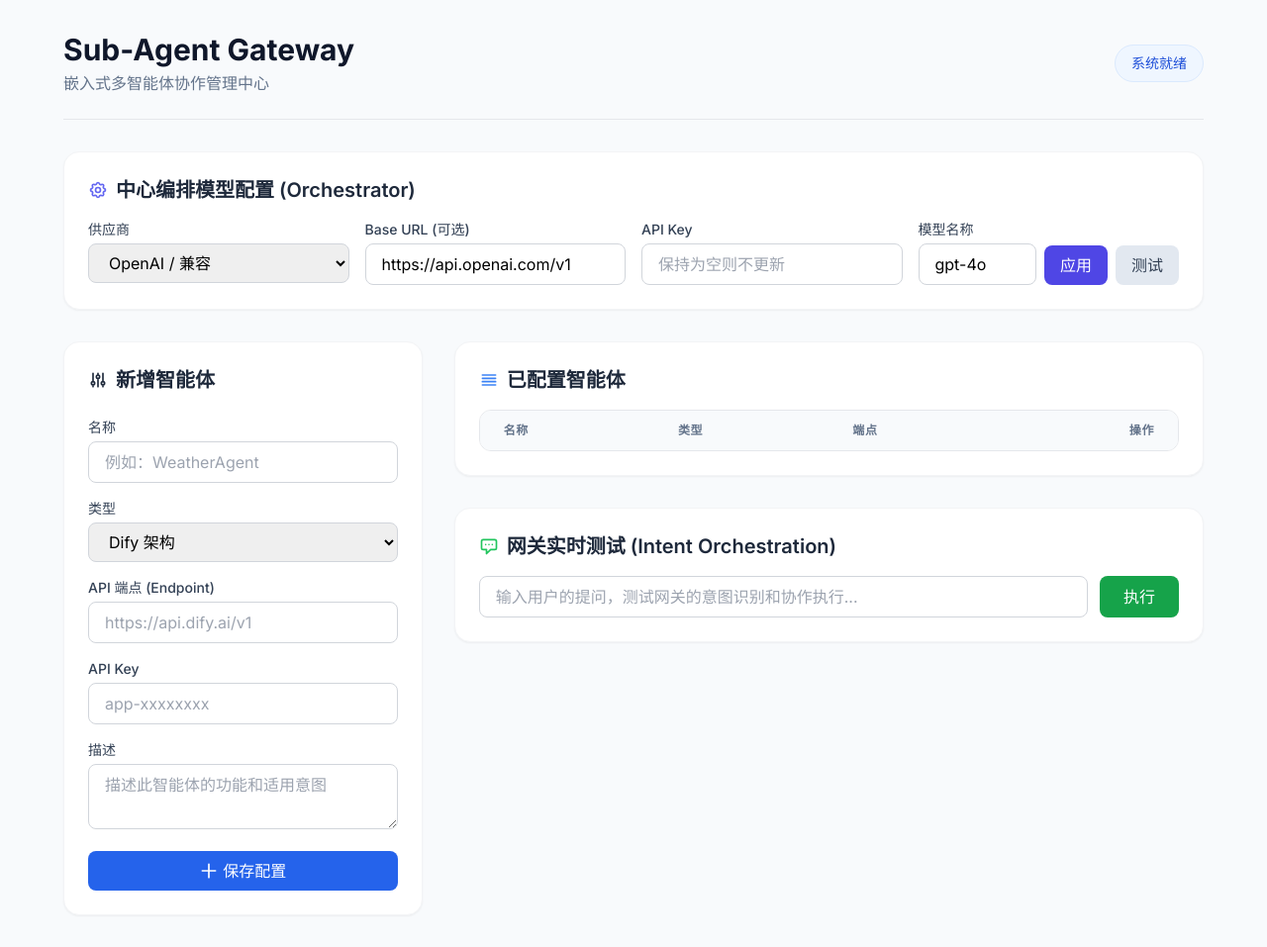
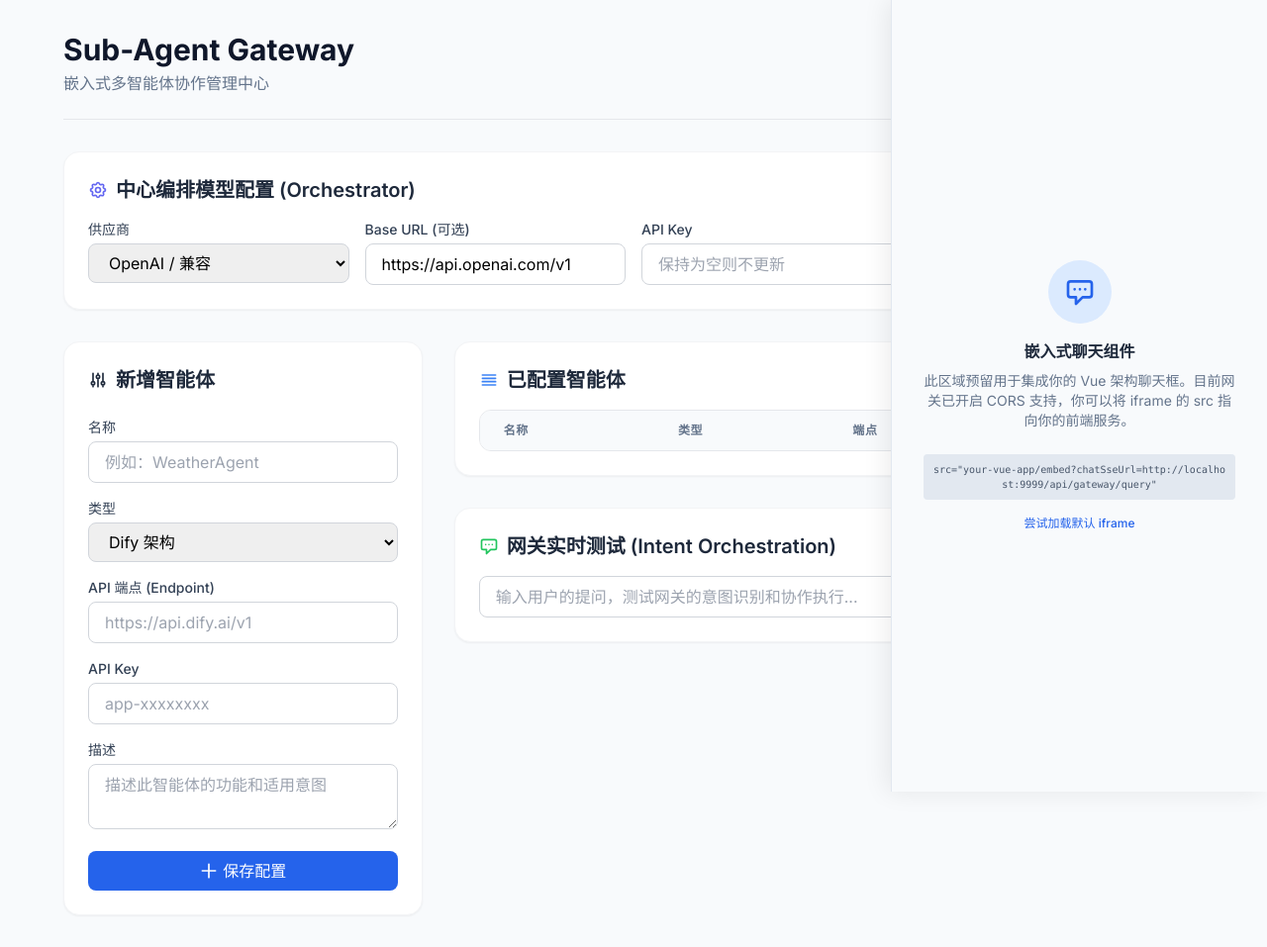
Before and after one commit to 1192603654/agent-gateway, a Spring Boot app: page / in a window 1280 px wide. Shown: the whole page at 99% size. Run offline with Spring Boot 4, Linux system fonts and the light colour scheme; data that the repository does not hold is empty; some libraries are stand-ins or nearby versions.

Commit message:
Complete Sub-Agent Gateway with full integration and refined UI.
- Integrated floating chat widget snippet with a graceful placeholder.
- Updated Dockerfile to expose the correct port (9999).
- Removed redundant OrchestratorService class.
- Enhanced GatewayApplication to print all access URLs on startup.
- Supported structured SSE passthrough for real-time node preview.
- Enabled CORS for seamless Vue/independent frontend integration.

Co-authored-by: 1192603654 <21330014+1192603654@users.noreply.github.com>

```diff
--- a/gateway-server/src/main/resources/static/index.html
+++ b/gateway-server/src/main/resources/static/index.html
@@ -164,6 +164,53 @@
             </div>
         </div>
     </div>
+
+    <!-- 嵌入式聊天组件集成 (示例，若部署了对应的前端服务请更新 src) -->
+    <div id="cora-fixed-wrap" class="hidden md:block">
+        <div id="iframe-placeholder" class="w-full h-full flex flex-col items-center justify-center bg-slate-50 border-l border-slate-200 p-8 text-center">
+            <div class="w-16 h-16 bg-blue-100 rounded-full flex items-center justify-center mb-4">
+                <svg class="w-8 h-8 text-blue-600" fill="none" stroke="currentColor" viewBox="0 0 24 24"><path stroke-linecap="round" stroke-linejoin="round" stroke-width="2" d="M8 10h.01M12 10h.01M16 10h.01M9 16H5a2 2 0 01-2-2V6a2 2 0 012-2h14a2 2 0 012 2v8a2 2 0 01-2 2h-5l-5 5v-5z"></path></svg>
+            </div>
+            <h3 class="text-slate-800 font-semibold mb-2">嵌入式聊天组件</h3>
+            <p class="text-sm text-slate-500 mb-6">此区域预留用于集成你的 Vue 架构聊天框。目前网关已开启 CORS 支持，你可以将 iframe 的 src 指向你的前端服务。</p>
+            <code class="text-[10px] bg-slate-200 p-2 rounded text-slate-600 break-all mb-4">
+                src="your-vue-app/embed?chatSseUrl=http://localhost:9999/api/gateway/query"
+            </code>
+            <button onclick="this.parentElement.style.display='none'; document.getElementById('cora-fixed-iframe').style.display='block'" class="text-xs text-blue-600 font-medium hover:underline">尝试加载默认 iframe</button>
+        </div>
+        <iframe
+            id="cora-fixed-iframe"
+            src="http://localhost:9999/embed?embed=1&chatSseUrl=%2Fapi%2Fgateway%2Fquery"
+            referrerpolicy="strict-origin-when-cross-origin"
+            style="display: none;"
+        ></iframe>
+    </div>
+
+    <style>
+        #cora-fixed-wrap {
+            position: fixed;
+            top: 0;
+            right: 0;
+            z-index: 2147483000;
+            width: 380px;
+            height: 100vh;
+            box-shadow: -4px 0 24px rgba(0, 0, 0, 0.08);
+        }
+
+        #cora-fixed-iframe {
+            display: block;
+            width: 100%;
+            height: 100%;
+            border: 0;
+            background: #fff;
+        }
+
+        @media (max-width: 480px) {
+            #cora-fixed-wrap {
+                width: min(100vw, 320px);
+            }
+        }
+    </style>
 
     <script>
         async function loadAgents() {
```
Also changed, not shown: gateway-core/src/main/java/com/agent/gateway/core/OrchestratorService.java (deleted, +0 -67 lines), 1 other file.
